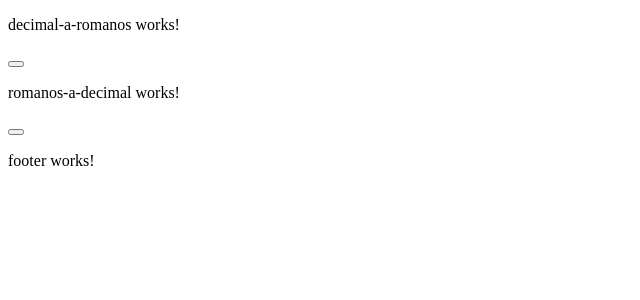
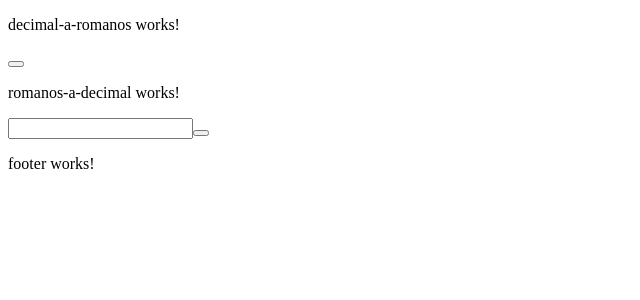
Before and after one commit to FacuBritez/Numeros-Romanos, an Angular app: page / in a window 1280 px wide. Shown: the top 300 px of the page, without its empty margins (0-640 px from the left). Built offline with nearby package versions, Linux system fonts and the light colour scheme.

Commit message:
Romanos a decimales funcionando

```diff
--- a/src/app/app.component.ts
+++ b/src/app/app.component.ts
@@ -1,4 +1,5 @@
 import { Component } from '@angular/core';
+import { RomanosADecimalService } from './services/romanos-a-decimal.service';
 
 @Component({
   selector: 'app-root',
--- a/src/app/app.module.ts
+++ b/src/app/app.module.ts
@@ -10,6 +10,7 @@ import { AppComponent } from './app.component';
 import { RomanosADecimalComponent } from './components/romanos-a-decimal/romanos-a-decimal.component';
 import { DecimalARomanosComponent } from './components/decimal-a-romanos/decimal-a-romanos.component';
 import { FooterComponent } from './components/footer/footer.component';
+import { FormsModule } from '@angular/forms';
 
 @NgModule({
   declarations: [
@@ -20,7 +21,8 @@ import { FooterComponent } from './components/footer/footer.component';
   ],
   imports: [
     BrowserModule,
-    AppRoutingModule
+    AppRoutingModule,
+    FormsModule
   ],
   providers: [
     DecimalARomanosService,
--- a/src/app/components/romanos-a-decimal/romanos-a-decimal.component.html
+++ b/src/app/components/romanos-a-decimal/romanos-a-decimal.component.html
@@ -1,3 +1,3 @@
 <p>romanos-a-decimal works!</p>
-
-<button onclick="console.log(prueba())"></button>
+<input id="toDecimal" [(ngModel)]="numeroRomano" (keyup.enter)="this.romanosADecimalService.convertToDecimal(numeroRomano)">
+<button (click)="( ( this.romanosADecimalService.convertToDecimal(numeroRomano)) )"></button>
--- a/src/app/components/romanos-a-decimal/romanos-a-decimal.component.ts
+++ b/src/app/components/romanos-a-decimal/romanos-a-decimal.component.ts
@@ -8,11 +8,13 @@ import { RomanosADecimalService } from 'src/app/services/romanos-a-decimal.servi
 })
 export class RomanosADecimalComponent implements OnInit {
 
-  constructor(private _servicio:RomanosADecimalService) { }
+  numeroRomano: string = '';
 
-  prueba(){
-    console.log(this._servicio.convertToDecimal('XI'));
+  constructor (public romanosADecimalService:RomanosADecimalService){
   }
+
+  public valor:any = document.getElementById("toDecimal");
+
 
   ngOnInit(): void {
   }
--- a/src/app/services/romanos-a-decimal.service.ts
+++ b/src/app/services/romanos-a-decimal.service.ts
@@ -7,7 +7,8 @@ export class RomanosADecimalService {
 
   constructor() { }
 
-  convertToDecimal(num: string) {
+
+  public convertToDecimal(num: string) {
     let numeroDecimal = 0;
     let numeroAnterior: number | null = null;
     let numeroActual: number;
@@ -53,7 +54,7 @@ export class RomanosADecimalService {
             numeroDecimal += numeroActual;
 
             // y actualizamos el numeroAnterior
-            numeroAnterior = numeroActual - numeroAnterior;
+            numeroAnterior = numeroActual /* - numeroAnterior  Creo que esto no va, pero para no borrarlo, lo comento*/;
           }
 
 
@@ -69,6 +70,6 @@ export class RomanosADecimalService {
         }
       }
     }
-    return numeroDecimal;
+    return console.log(numeroDecimal);
   }
 }
```
